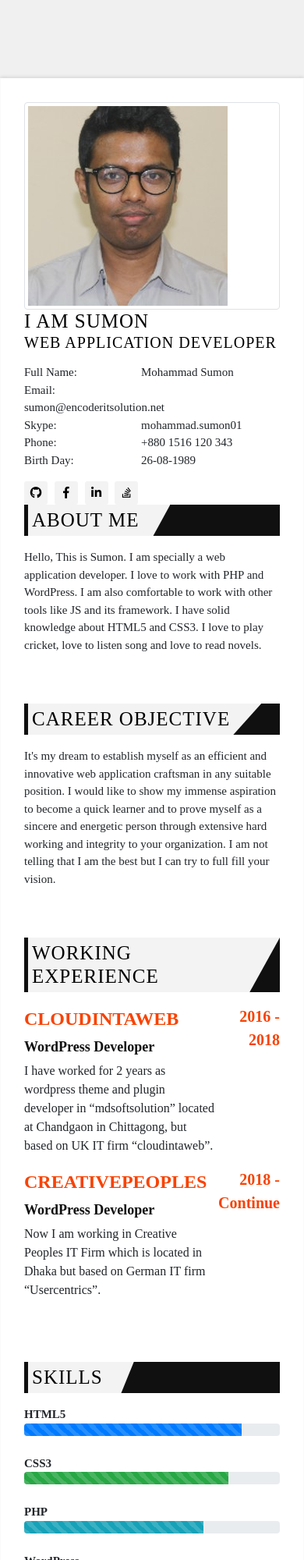
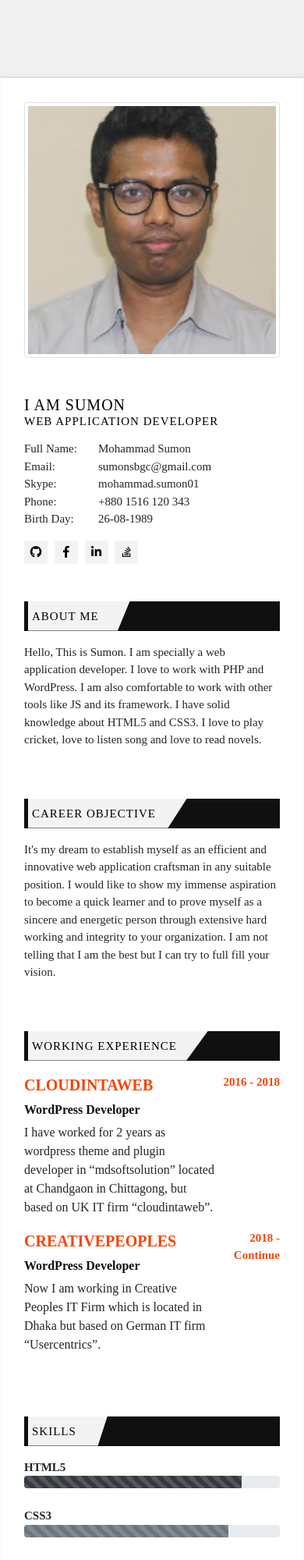
Before and after one commit to sumonsbgc/myCV, a plain HTML site: page index.html in a window 390 px wide. Shown: the top 2000 px of the page at 78% size. Drawn offline with Linux system fonts and the light colour scheme; a script that the page names is missing; a web font is replaced by a local one.

Commit message:
doing some responsive staff

```diff
--- a/index.html
+++ b/index.html
@@ -29,17 +29,17 @@
         <div class="container cv_wrapper">
             <div class="about_me_section">
               <div class="row">
-                <div class="col-sm-3">
+                <div class="col-lg-3 col-sm-4">
                     <div class="profile img-thumbnail">
-                        <img src="assets/images/mohammad.jpg" alt="Mohammad Sumon" class="img-fluid">
+                        <img src="assets/images/mohammad.jpg" alt="Mohammad Sumon" class="img-fluid" style="width: 100%">
                     </div>
                 </div>
-                <div class="col-sm-5">
+                <div class="col-lg-5 col-sm-8 my-sm-0 my-5">
                     <h2>I am Sumon</h2>
                     <h4>Web Application Developer</h4>
                     <ul class="personal_info">
                         <li><span>Full Name: </span><span>Mohammad Sumon</span></li>
-                        <li><span>Email: </span><span>sumon@encoderitsolution.net</span></li>
+                        <li><span>Email: </span><span>sumonsbgc@gmail.com</span></li>
                         <li><span>Skype: </span><span>mohammad.sumon01</span></li>
                         <li><span>Phone: </span><span>+880 1516 120 343</span></li>
                         <li><span>Birth Day: </span><span>26-08-1989</span></li>
@@ -51,7 +51,7 @@
                         <li><a href="https://stackoverflow.com/users/3065362/mohammad-sumon"> <i class="fab fa-stack-overflow"></i> </a></li>
                     </ul>
                 </div>
-                <div class="col-sm-4">
+                <div class="col-lg-4 col-12 mt-lg-0 mt-sm-5">
                     <div class="title-block mb-3">
                         <h2 class="title">About Me</h2>
                     </div>
@@ -117,7 +117,7 @@
 
             <div class="work_history">
                 <div class="row">
-                    <div class="col-sm-7">
+                    <div class="col-lg-7 col-sm-12">
                       <div class="row mt-5">
                         <div class="col-sm-12">
                           <div class="title-block mb-3">
@@ -154,7 +154,8 @@
                         </div>
                       </div>
                     </div>
-                    <div class="col-sm-5">
+
+                    <div class="col-lg-5 col-sm-12">
                       <div class="row mt-5">
                         <div class="col-sm-12">
                           <div class="title-block mb-3">
@@ -166,7 +167,7 @@
                         <div class="col-sm-12 mb-4">
                           <p class="m-0"><strong>HTML5</strong></p>
                           <div class="progress flex-direction-column">
-                            <div class="progress-bar progress-bar-striped" role="progressbar" style="width: 85%" aria-valuenow="85" aria-valuemin="0"
+                            <div class="progress-bar progress-bar-striped bg-dark" role="progressbar" style="width: 85%" aria-valuenow="85" aria-valuemin="0"
                               aria-valuemax="100">
                             </div>
                           </div>
@@ -174,35 +175,35 @@
                         <div class="col-sm-12 mb-4">
                           <p class="m-0"><strong>CSS3</strong></p>
                           <div class="progress">
-                            <div class="progress-bar progress-bar-striped bg-success" role="progressbar" style="width: 80%" aria-valuenow="80"
+                            <div class="progress-bar progress-bar-striped bg-secondary" role="progressbar" style="width: 80%" aria-valuenow="80"
                               aria-valuemin="0" aria-valuemax="100"></div>
                           </div>
                         </div>
                         <div class="col-sm-12 mb-4">
                           <p class="m-0"><strong>PHP</strong></p>
                           <div class="progress">
-                            <div class="progress-bar progress-bar-striped bg-info" role="progressbar" style="width: 70%" aria-valuenow="70"
+                            <div class="progress-bar progress-bar-striped bg-dark" role="progressbar" style="width: 70%" aria-valuenow="70"
                               aria-valuemin="0" aria-valuemax="100"></div>
                           </div>
                         </div>
                         <div class="col-sm-12 mb-4">
                           <p class="m-0"><strong>WordPress</strong></p>
                           <div class="progress">
-                            <div class="progress-bar progress-bar-striped bg-warning" role="progressbar" style="width: 80%" aria-valuenow="80"
+                            <div class="progress-bar progress-bar-striped bg-secondary" role="progressbar" style="width: 80%" aria-valuenow="80"
                               aria-valuemin="0" aria-valuemax="100"></div>
                           </div>
                         </div>
                         <div class="col-sm-12 mb-4">
                           <p class="m-0"><strong>Laravel</strong></p>
                           <div class="progress">
-                            <div class="progress-bar progress-bar-striped bg-danger" role="progressbar" style="width: 50%" aria-valuenow="50"
+                            <div class="progress-bar progress-bar-striped bg-dark" role="progressbar" style="width: 75%" aria-valuenow="75"
                               aria-valuemin="0" aria-valuemax="100"></div>
                           </div>
                         </div>
                         <div class="col-sm-12 mb-4">
                           <p class="m-0"><strong>JavaScript</strong></p>
                           <div class="progress">
-                            <div class="progress-bar progress-bar-striped" role="progressbar" style="width: 65%" aria-valuenow="65"
+                            <div class="progress-bar progress-bar-striped bg-secondary" role="progressbar" style="width: 65%" aria-valuenow="65"
                               aria-valuemin="0" aria-valuemax="100"></div>
                           </div>
                         </div>
@@ -211,7 +212,7 @@
                 </div>
             </div>
 
-            <div class="educational_qualification">
+            <div class="educational_qualification mt-md-0 mt-sm-5">
               <div class="row">
                 <div class="col-sm-12">
                     <div class="title-block mb-3">
@@ -240,7 +241,8 @@
                 </div>
               </div>
             </div>
-            <div class="educational_qualification">
+
+            <div class="educational_qualification mt-md-0 mt-sm-5">
               <div class="row">
                 <div class="col-sm-12">
                     <div class="title-block mb-3">
@@ -272,7 +274,6 @@
     <script src="assets/js/popper.min.js"></script>
     <script src="assets/js/bootstrap.min.js"></script>
     <script src="assets/js/owl.carousel.min.js"></script>
-    <script src="assets/js/particles.min.js"></script>
     <script src="assets/js/eis_custom.js"></script>
 </body>
 
--- a/style.css
+++ b/style.css
@@ -163,3 +163,50 @@ ul.social_info{
 .progressHeight{
   height: 300px;
 }
+
+
+/*
+============================================
+Responsive Design Start Here..
+============================================
+*/
+
+
+
+@media only screen and (max-width: 1024px){
+    .job-company {
+        font-size: 20px;
+    }
+    .job-duration {
+        font-size: 16px;
+    }
+    .job-title {
+        font-size: 16px;
+    }
+
+}
+
+@media only screen and (max-width: 991px){
+    h2{
+        font-size: 20px;
+    }
+
+    h4{
+        font-size: 15px;
+    }
+}
+
+@media only screen and (max-width: 500px){
+    .job-duration {
+        font-size: 15px;
+    }
+    .title-block .title{
+        padding: 10px 40px 10px 5px;
+        font-size: 15px;
+    }
+
+    ul.personal_info li span:first-child {
+        width: 95px;
+    }
+
+}
```
